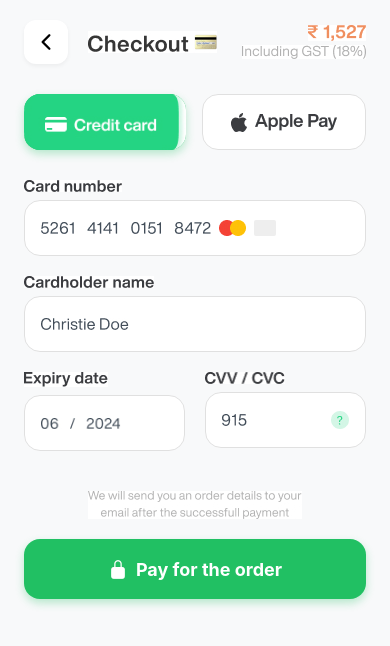
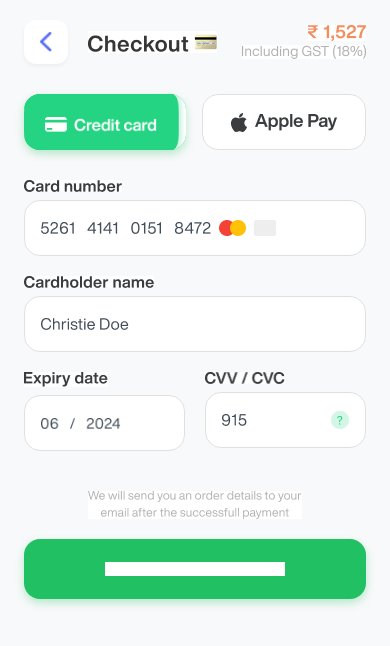
Before and after one commit to yoshinokawai/BTH01, a React Native app: screen /Payment in a window 390 px wide. Shown: the top 646 px of the page. Built offline with nearby package versions, Linux system fonts and the light colour scheme.

Commit message:
Fix UI bugs: Success screen button and Payment screen icons

```diff
--- a/screens/PaymentScreen.js
+++ b/screens/PaymentScreen.js
@@ -35,7 +35,10 @@ export default function PaymentScreen({ navigation }) {
                             style={styles.backButton}
                             onPress={() => navigation.goBack()}
                         >
-                            <Ionicons name="chevron-back" size={24} color="#000" />
+                            <Image
+                                source={require('../imgs/Arrow 1-2.jpg')}
+                                style={{ width: 20, height: 20, resizeMode: 'contain' }}
+                            />
                         </TouchableOpacity>
 
                         <View style={styles.headerTitleContainer}>
@@ -173,8 +176,10 @@ export default function PaymentScreen({ navigation }) {
                             style={[styles.payButton, { backgroundColor: '#21C063', borderStyle: 'solid' }]}
                             onPress={handlePay}
                         >
-                            <Ionicons name="lock-closed" size={20} color="#FFF" />
-                            <Text style={styles.payButtonText}>Pay for the order</Text>
+                            <Image
+                                source={require('../imgs/Proceed to checkout.jpg')}
+                                style={{ width: 180, height: 20, resizeMode: 'contain' }}
+                            />
                         </TouchableOpacity>
                     </View>
                 </ScrollView>
--- a/screens/SuccessScreen.js
+++ b/screens/SuccessScreen.js
@@ -45,10 +45,7 @@ export default function SuccessScreen({ navigation }) {
                     style={[styles.secondaryButton, { backgroundColor: '#5B6AF0' }]}
                     onPress={() => {}}
                 >
-                    <Image
-                        source={require('../imgs/Download Invoice.jpg')}
-                        style={{ width: 152, height: 14, resizeMode: 'contain' }}
-                    />
+                    <Text style={{ color: '#FFFFFF', fontSize: 16, fontWeight: '700' }}>Download Invoice</Text>
                 </TouchableOpacity>
             </View>
         </SafeAreaView>
```
